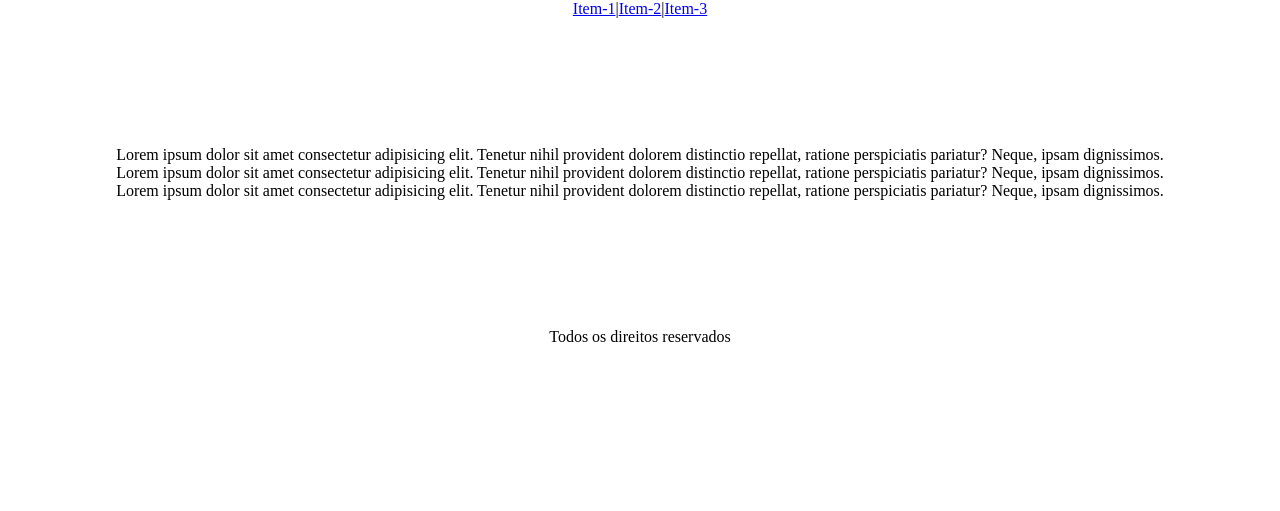
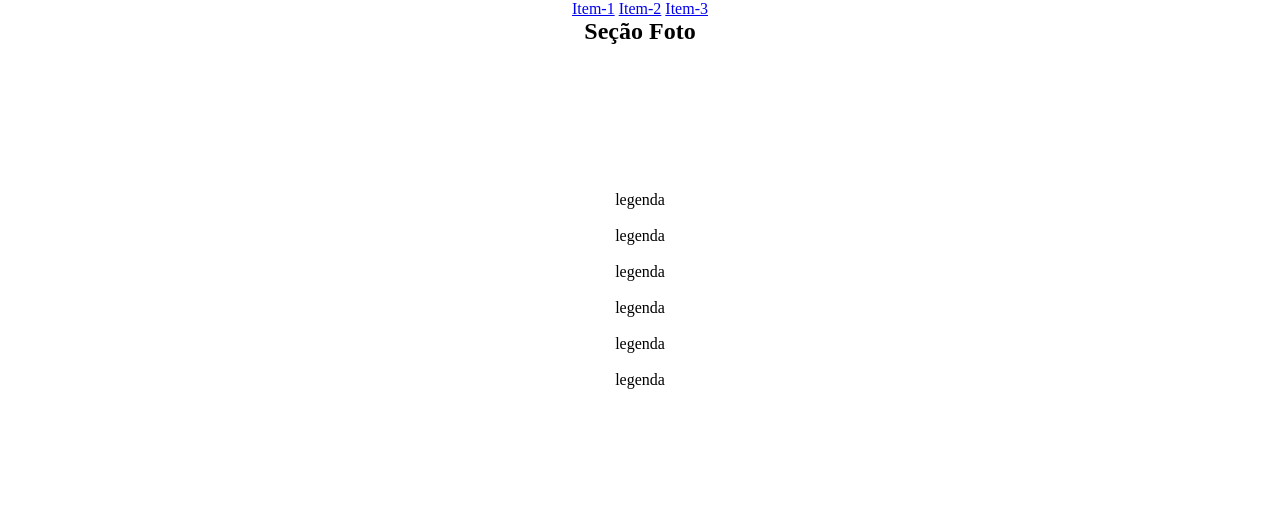
Before and after one commit to 1TDSPV-2023/rm551211, a plain HTML site: page exercicio-repo/index.html in a window 1280 px wide. Shown: the top 511 px of the page. Drawn offline with Linux system fonts and the light colour scheme; files that its build step writes are made by us from their sources.

Commit message:
reestruração do layout

```diff
--- a/exercicio-repo/index.html
+++ b/exercicio-repo/index.html
@@ -11,30 +11,50 @@
 
     <div class="container">
 
-        <header>
+        <header class="cabecalho">
             <nav>
-                <a href="#">Item-1</a>|<a href="#">Item-2</a>|<a href="#">Item-3</a>
+                <a href="#">Item-1</a>
+                <a href="#">Item-2</a>
+                <a href="#">Item-3</a>
             </nav>
         </header>
 
+        <h2 class="tic-sec"> Seção Foto</h2>
+
         <section class="conteudo">
-            <div class="box">
-                <p>Lorem ipsum dolor sit amet consectetur adipisicing elit. Tenetur nihil provident dolorem distinctio repellat, ratione perspiciatis pariatur? Neque, ipsam dignissimos.</p>
+            <div>
+                <img src="" alt="">
+                <p>legenda</p>
             </div>
-            <div class="box">
-                <p>Lorem ipsum dolor sit amet consectetur adipisicing elit. Tenetur nihil provident dolorem distinctio repellat, ratione perspiciatis pariatur? Neque, ipsam dignissimos.</p>
+            <div>
+                <img src="" alt="">
+                <p>legenda</p>
             </div>
-            <div class="box">
-                <p>Lorem ipsum dolor sit amet consectetur adipisicing elit. Tenetur nihil provident dolorem distinctio repellat, ratione perspiciatis pariatur? Neque, ipsam dignissimos.</p>
+            <div>
+                <img src="" alt="">
+                <p>legenda</p>
+            </div>
+            <div>
+                <img src="" alt="">
+                <p>legenda</p>
+            </div>
+            <div>
+                <img src="" alt="">
+                <p>legenda</p>
+            </div>
+            <div>
+                <img src="" alt="">
+                <p>legenda</p>
             </div>
         </section>
 
         <footer class="rodape">
-            <div>
-                <p>
-                    Todos os direitos reservados
-                </p>
-            </div>
+            <h2>fale conosco</h2>
+            <nav>
+            <a href="" #="">T</a>
+            <a href="" #="">T</a>
+            <a href="" #="">T</a>
+            </nav>
         </footer>
 
     </div>
```
